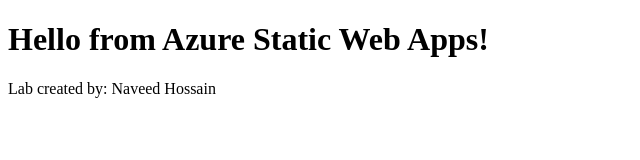
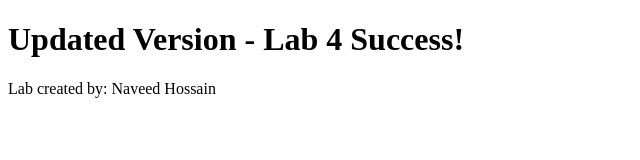
Before and after one commit to NaveedHossain2026/CST8911Lab4, a plain HTML site: page index.html in a window 1280 px wide. Shown: the whole page, without its empty margins (0-640 px from the left). Drawn offline with Linux system fonts and the light colour scheme.

Commit message:
Update index.html

```diff
--- a/index.html
+++ b/index.html
@@ -1,7 +1,7 @@
 <!DOCTYPE html>
 <html>
 <body>
-    <h1>Hello from Azure Static Web Apps!</h1>
+    <h1>Updated Version - Lab 4 Success!</h1>
     <p>Lab created by: Naveed Hossain</p>
 </body>
 </html>
```
